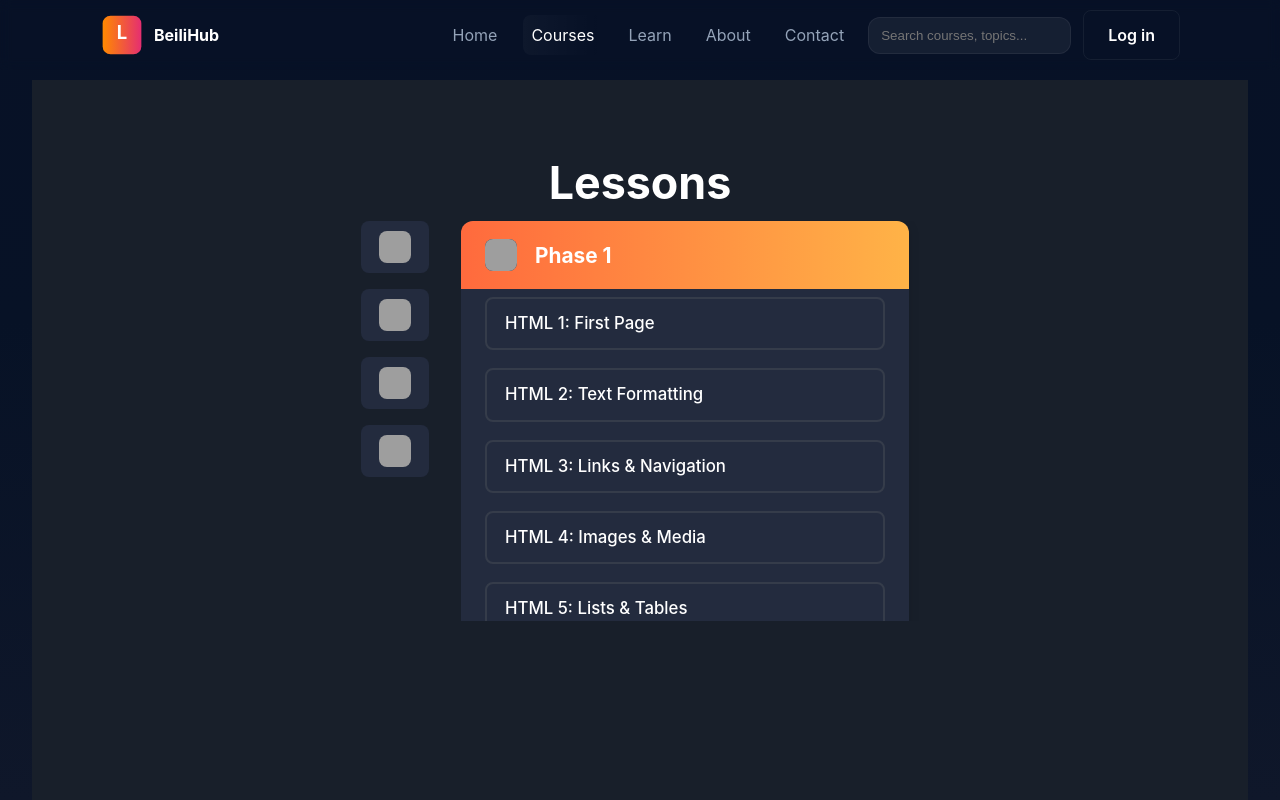
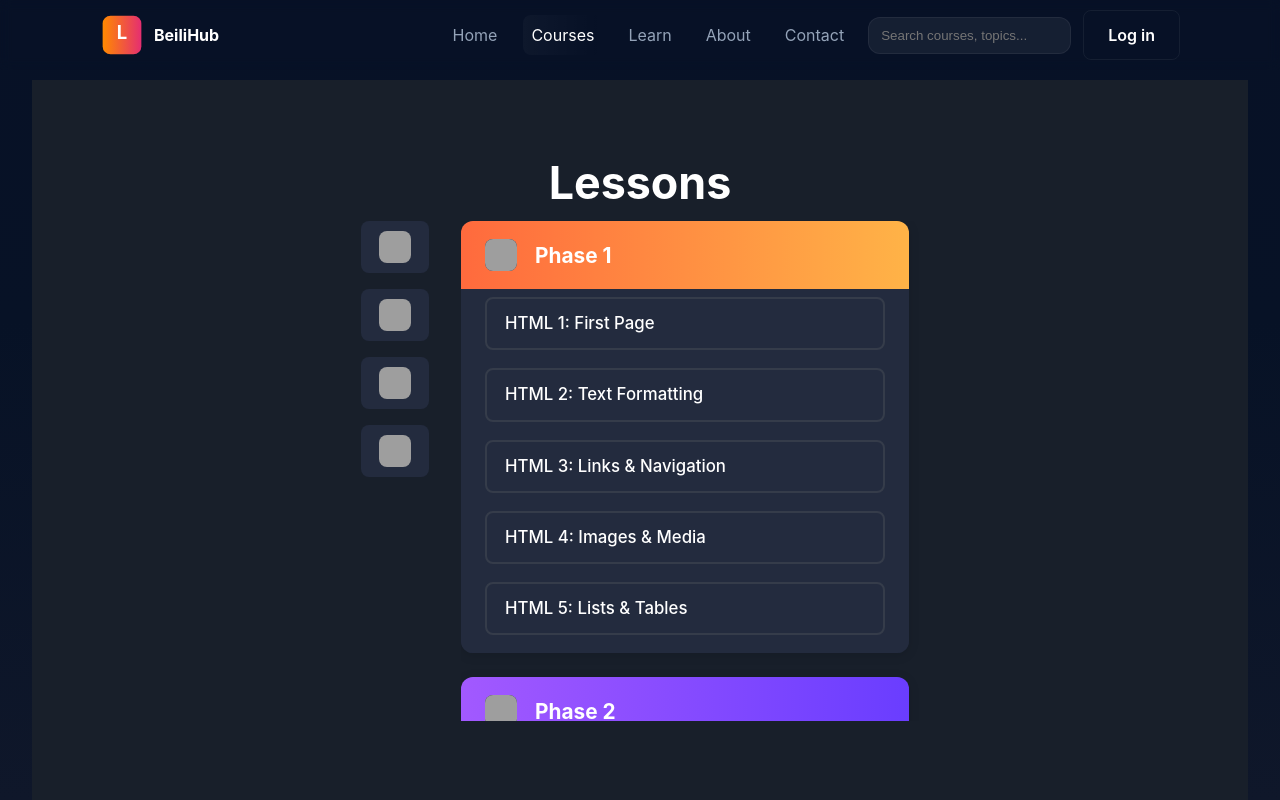
Before and after one commit to mangathemango/BeiliHub_React, a React (Vite) app: page /lesson-chose in a window 1280 px wide. Shown: the top 800 px of the page. Built offline with nearby package versions, Linux system fonts and the light colour scheme; grey boxes are pictures that could not be loaded.

Commit message:
feature/lesson-box changed

```diff
--- a/src/pages/lessonChose/chose.css
+++ b/src/pages/lessonChose/chose.css
@@ -2,7 +2,7 @@
   border-color: #fff;
 }
 .lesson-phases-scroll {
-  max-height: 400px;
+  max-height: 500px;
   overflow-y: auto;
   width: 100%;
   max-width: 480px;
```
